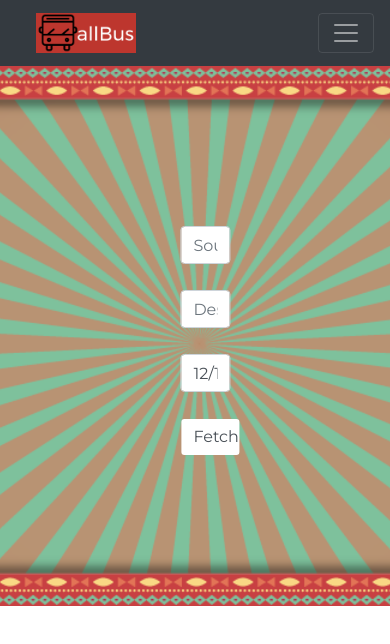
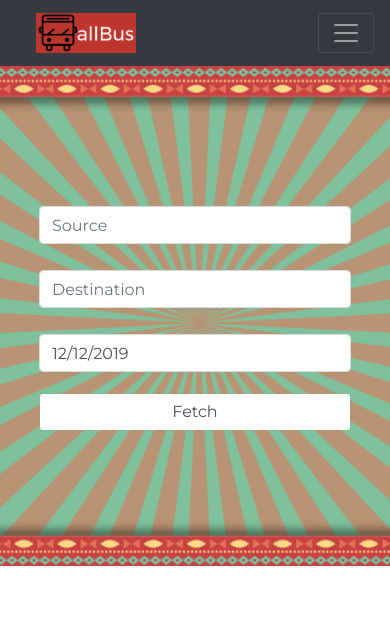
Before and after one commit to imrajat7/all-bus-frontend, a React (Create React App) app: page / in a window 390 px wide. Shown: the top 644 px of the page. Built offline with nearby package versions, Linux system fonts and the light colour scheme.

Commit message:
css changes in home component

```diff
--- a/src/app.css
+++ b/src/app.css
@@ -11,29 +11,32 @@ body{
     background-origin: border-box;
     background-position: center;
     background-size: cover;
+    display: flex;
+    align-items: center;
 }
 
-.div-inner-bg{
-    box-sizing: border-box;
-    text-align: center;
-    transform: translateX(+6%);
+.form-outer{
+    position: relative;
+    left: 50%;
+    transform: translateX(-50%);
 }
 
-.form-group{
-    margin-left: 10px;
-    box-sizing: border-box;
-    margin-top: 10px;
-    display: block;
+.form-inline label {
+    margin: 5px 10px 5px 0;
 }
 
-.btn{
-    margin-left: 10px;
-    margin-top: 10px;
+.form-inline input {
+    margin: 5px 10px 5px 0;
+    background-color: #fff;
+    border: 1px solid #ddd;
 }
 
-.container{
-    /* text-align: end; */
-}
+.form-inline {
+    display: flex;
+    flex-flow: row wrap;
+    align-items: center;
+  }
+
 
 .card{
     transition-duration: 0.7s;
@@ -43,3 +46,21 @@ body{
     box-shadow: -2px 2px 10px 0px rgba(220, 220, 220);
     transition-duration: 0.7s;
 }
+
+
+@media (max-width: 800px) {
+    .form-inline input{
+      margin: 5px 0;
+      width: 80vw;
+    }
+
+    .div-bg{
+        padding: 0px;
+        height: 500px;
+    }
+
+    .form-inline {
+      flex-direction: column;
+      align-items: stretch;
+    }
+  }
--- a/src/components/Home.js
+++ b/src/components/Home.js
@@ -5,7 +5,7 @@ import Search from '../components/Search';
 class Home extends Component{
     render(){
         return(
-            <div className="div-bg container-fluid">
+            <div className="div-bg">
                 <Search/>
             </div>
         )
--- a/src/components/Search.js
+++ b/src/components/Search.js
@@ -64,8 +64,7 @@ class Search extends Component{
         }
         else{
             return(
-                <div className="container text-center div-inner-bg">
-                    <form className="form-inline custom" onSubmit={this.handleSubmit}>
+                <form className="form-inline form-outer" onSubmit={this.handleSubmit}>
                     <div className="form-group">
                         <input type="text" name="source" onChange={this.handleChange} className="form-control"  placeholder="Source" required/>
                     </div>
@@ -77,7 +76,6 @@ class Search extends Component{
                     </div>
                     <button type="submit" className="form-control btn btn-default">Fetch</button>
                 </form>
-                </div>
             )
         }
     }
```
Lines whose indentation alone changed are shown as unchanged.
